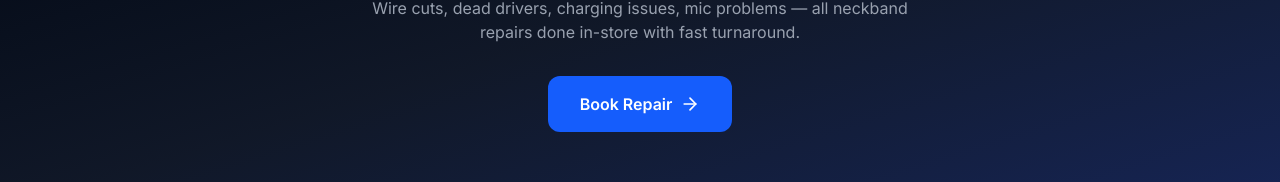
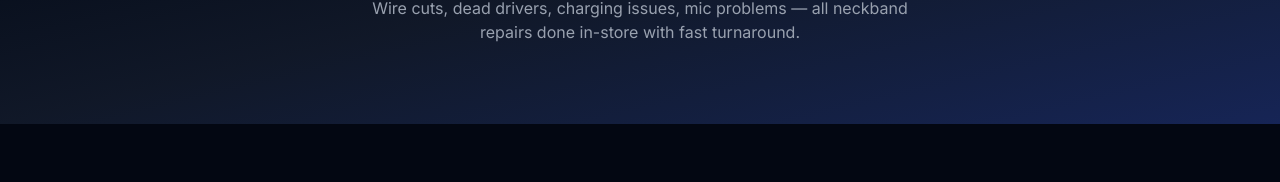
Before and after one commit to Abhilash0086/IFix, a Next.js app: page /services/neckbands in a window 1280 px wide. Shown: the part 244-426 px from the top of the page. Built offline with nearby package versions, Linux system fonts and the light colour scheme.

Commit message:
fix: remove redundant hero Book Repair button from service pages

```diff
--- a/src/components/ui/ServicePage.tsx
+++ b/src/components/ui/ServicePage.tsx
@@ -44,13 +44,7 @@ export default function ServicePage({
         <section className="py-20 bg-gradient-to-br from-gray-950 via-gray-900 to-blue-950 text-center px-4">
           <p className="text-blue-400 text-sm font-medium uppercase tracking-widest mb-3">{subtitle}</p>
           <h1 className="text-4xl md:text-5xl font-bold text-white mb-4">{title}</h1>
-          <p className="text-gray-400 max-w-xl mx-auto mb-8">{description}</p>
-          <a
-            href={`/?category=${encodeURIComponent(category)}#contact`}
-            className="inline-flex items-center gap-2 bg-blue-600 hover:bg-blue-700 text-white font-semibold px-8 py-4 rounded-xl transition-colors"
-          >
-            Book Repair <ArrowRight className="w-5 h-5" />
-          </a>
+          <p className="text-gray-400 max-w-xl mx-auto">{description}</p>
         </section>
 
         <div className="container mx-auto px-4 py-16 space-y-16 max-w-6xl">
```
